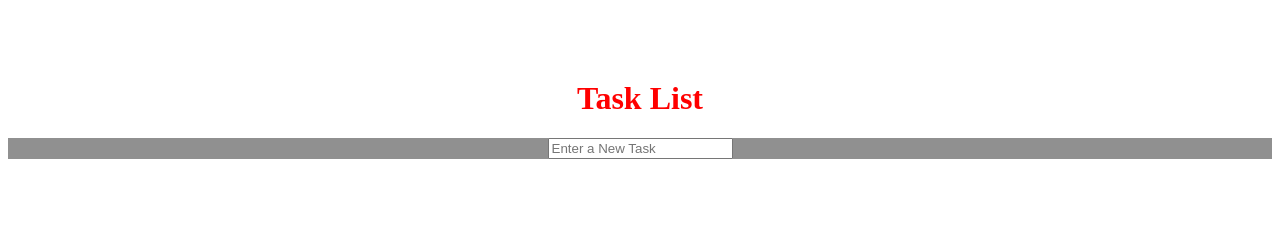
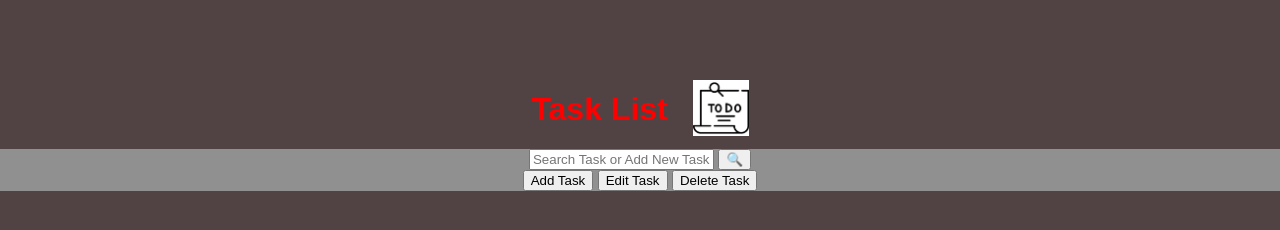
Before and after one commit to SlindoKAM/ToDo_List, a plain HTML site: page index.html in a window 1280 px wide. Drawn offline with Linux system fonts and the light colour scheme.

Commit message:
changes i have made to the hmtl and css... Adding buttons and icons( the feel)

```diff
--- a/index.html
+++ b/index.html
@@ -15,13 +15,28 @@
     <header>
         <h1>
             Task List
+            <img src="images/task-list-icon.png" alt="Icon for the tasks list.">
         </h1>
     </header>
 
     <section class="first-cta">
         <div class="container">
-            <input type="text" id="task-to-do" placeholder="Enter a New Task">
+            <!-- search input and it btn next to it -->
+            <input type="text" id="taskToDo" placeholder="Search Task or Add New Task">
+            <button id="searchBtn">🔍</button>
         </div>
+
+            <!-- the add btn -->
+            <button id="addBtn"> Add Task</button>
+
+            <!-- the edit btn -->
+            <button id="editBtn"> Edit Task</button>
+
+            <!-- the delete btn -->
+            <button id="delBtn"> Delete Task</button>
+
+            <!-- the list of task TO-DO(appends) -->
+            <ul id="listToDos"></ul>
     </section>
 
     <script src="main.js"></script>
--- a/style.css
+++ b/style.css
@@ -1,13 +1,27 @@
+body{
+    font-family: Arial;
+    margin: 0;
+    padding: 0;
+    background-color: #514343;
+}
+
 h1{
     text-align: center;
     margin-top: 80px;
     color: #F00;
+
+    img{
+        width: 56px;
+        margin-left: 16px;
+        margin-bottom: -16px;
+    }
 }
 
 section.first-cta{
     text-align: center;
+    background: #909090;
 
     .container{
-        background: #909090;
+
     }
 }
```
Also changed, not shown: images/task-list-icon.png (added).
